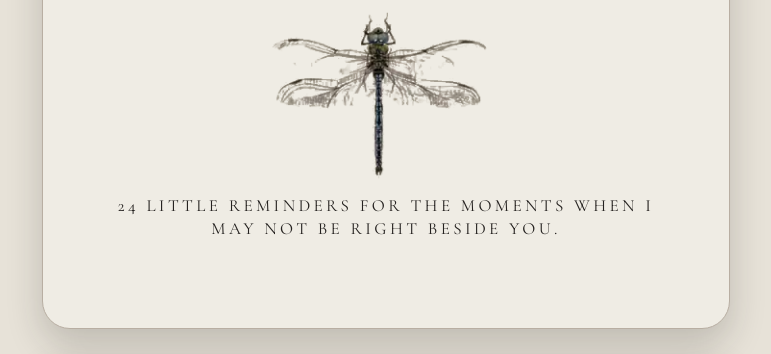
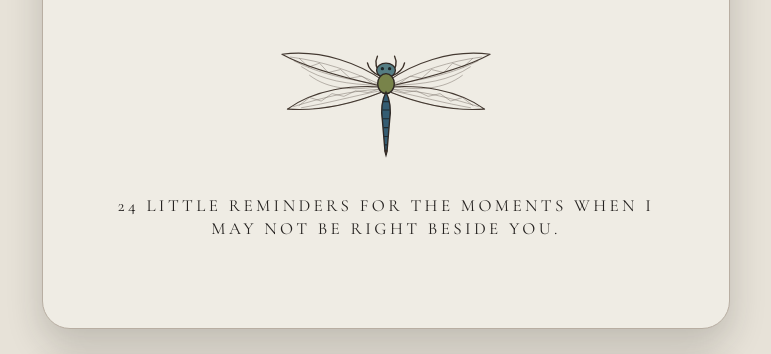
Before and after one commit to Sanafaham/Sanafaham, a website: page open-when-gift/index.html in a window 1280 px wide. Shown: the part 283-637 px from the top of the page, without its empty margins (254-1025 px from the left). Drawn offline with nearby package versions, Linux system fonts and the light colour scheme.

Commit message:
Use approved dragonfly consistently throughout app

```diff
--- a/open-when-gift/index.html
+++ b/open-when-gift/index.html
@@ -23,7 +23,7 @@
   --muted:#625B54;
   --line:#B8AEA2;
   --shadow:rgba(28,28,26,.20);
-  --dragonfly:url("/dragonfly-transparent.webp?v=6");
+  --dragonfly:url("/dragonfly-reference.svg?v=7");
 }
 *{box-sizing:border-box}
 html,body{margin:0;min-height:100%;background:var(--paper-soft);color:var(--ink)}
```
